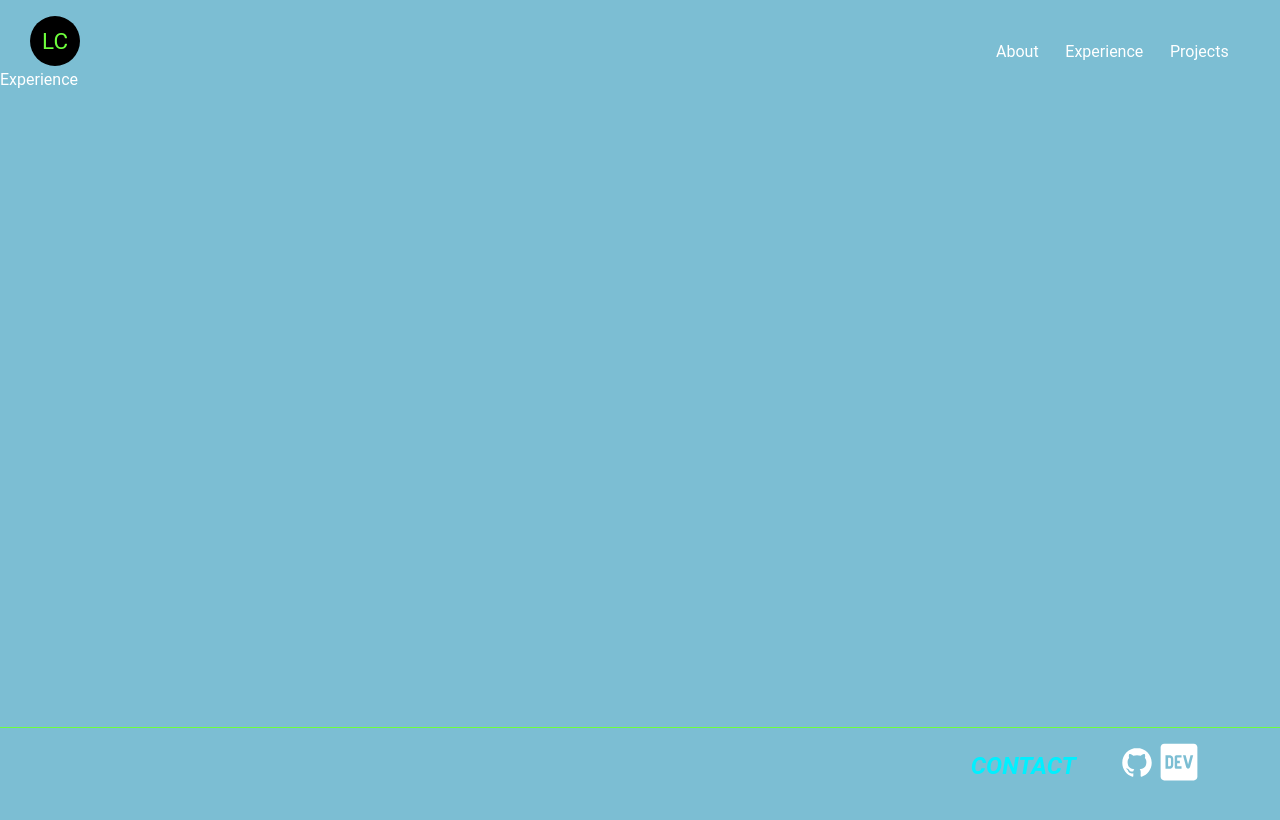
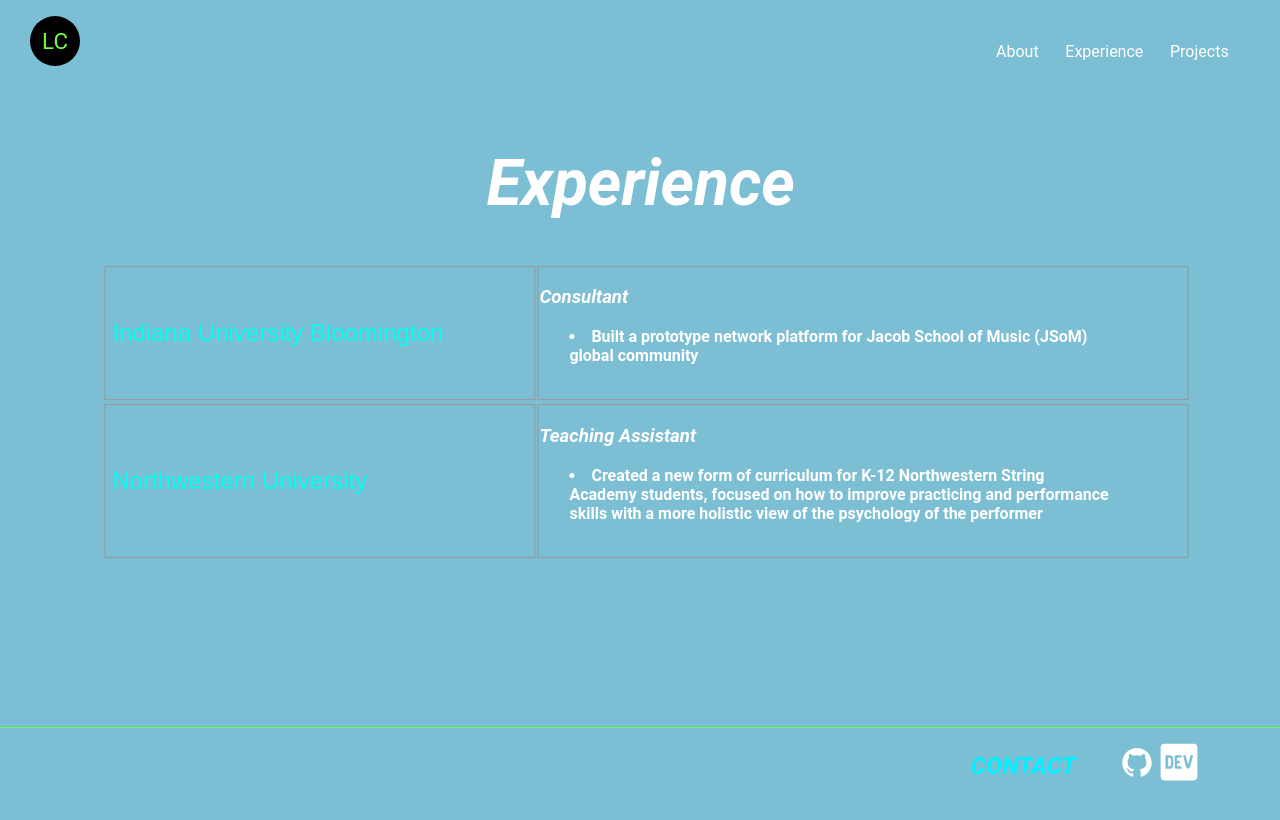
Before and after one commit to lycho33/Portfolio, a React (Create React App) app: page /experience in a window 1280 px wide. Shown: the top 820 px of the page. Built offline with nearby package versions, Linux system fonts and the light colour scheme.

Commit message:
table of experience info

```diff
--- a/src/css/About.css
+++ b/src/css/About.css
@@ -1,7 +1,7 @@
 .contents {
     /* position: absolute; */
     display: flex;
-    transform: translate(15%, 30%);
+    transform: translate(20%, 35%);
     width: 70vw;
 }
 
--- /dev/null
+++ b/src/css/Experience.css
@@ -0,0 +1,47 @@
+.experience-contents {
+    transform: translate(8%, 8%);
+    display: block;
+}
+
+.experience-contents h1 {
+    padding-left: 30vw;
+    font-size: 4em;
+}
+
+.description{
+    width: 50vw;
+    padding-bottom: 1.5em;
+    text-align: left;
+}
+.description li {
+    position: relative;
+    padding-left: 30px;
+    margin-bottom: 10px;
+}
+
+.resume {
+    table-layout: auto;
+    width: 85%;
+}
+
+.company button{
+    float: left;
+    color: #02FFF0;
+    background-color: #7CBED3;
+    font-size: 1.5em;
+    border: none;
+    text-decoration: none;
+    opacity: 1;
+    transition: 0.3s;
+    cursor: pointer;
+}
+
+.company button:hover{
+    opacity: 1;
+    background-color: lightskyblue;
+}
+
+td, th {
+    padding-right: 0.5rem;
+    border: 1px solid #999;
+}
--- a/src/pages/Experience.js
+++ b/src/pages/Experience.js
@@ -1,8 +1,29 @@
 import React from 'react';
+import '../css/Experience.css'
+import {ExperienceData} from './ExperienceData'
 
 function Experience({child}) {
+  const handleButtons = () => {
+
+  }
+
   return <div style={child} className='child bg2'>
-      Experience
+      <div className='experience-contents'>
+        <h1>Experience</h1>
+        {ExperienceData.map((info, index) => {
+          return (
+          <table className='resume'>
+            <tr>
+              <th className='company'><button>{info.company}</button></th>
+              <th className='description'>
+                <h3>{info.jobTitle}</h3>
+                <li>{info.description}</li>
+              </th>
+            </tr>
+          </table>
+          )
+        }) }
+      </div>
   </div>;
 }
 
--- /dev/null
+++ b/src/pages/ExperienceData.js
@@ -0,0 +1,15 @@
+import React from 'react';
+
+export const ExperienceData = [
+    {
+        company: 'Indiana University Bloomington',
+        jobTitle: 'Consultant',
+        description: 'Built a prototype network platform for Jacob School of Music (JSoM) global community'
+    },
+    {
+        company: 'Northwestern University',
+        jobTitle: 'Teaching Assistant',
+        description: 'Created a new form of curriculum for K-12 Northwestern String Academy students, focused on how to improve practicing and performance skills with a more holistic view of the psychology of the performer '
+    }
+
+]
```
Also changed, not shown: src/css/Projects.css (added).
